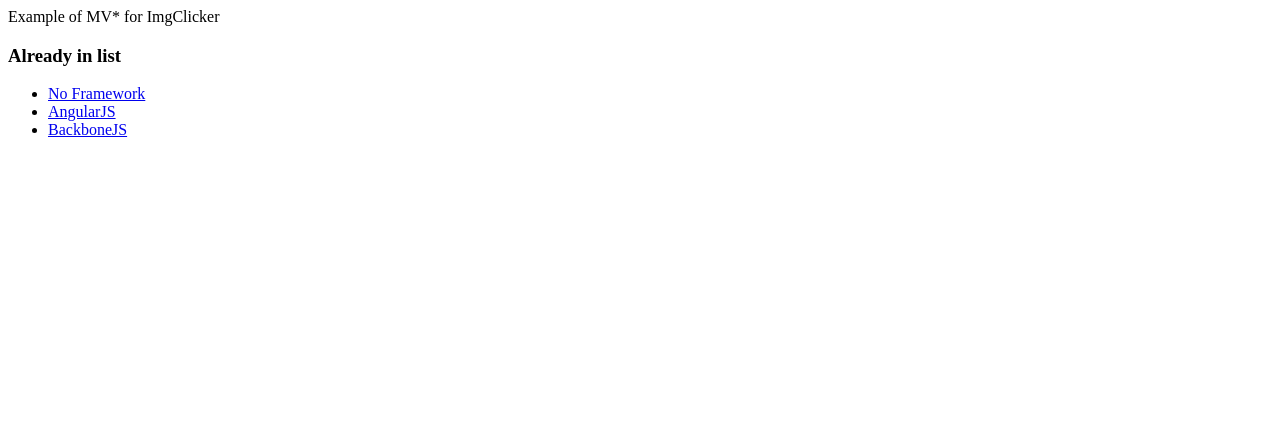
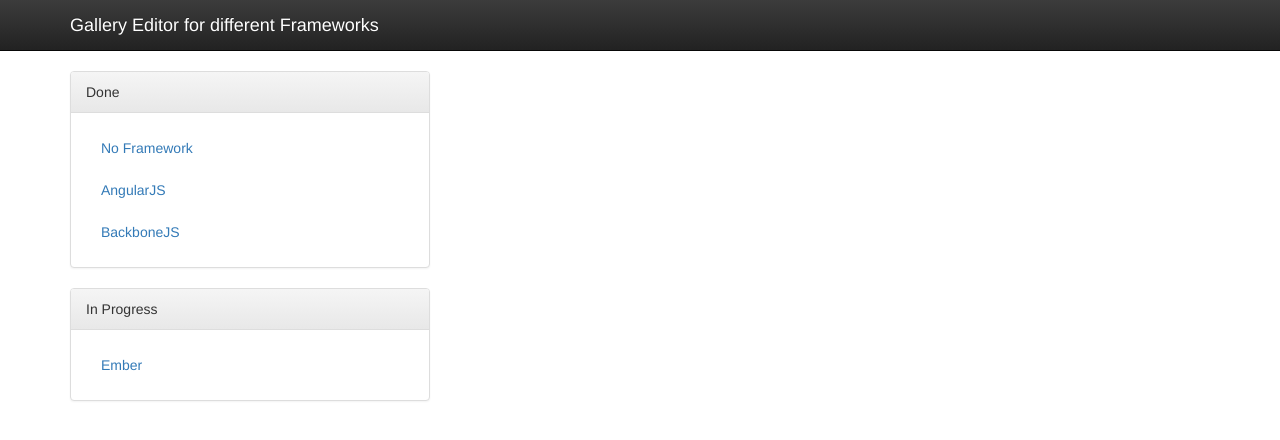
Before and after one commit to mariiapaniutina/GalleryEditorMV, a website: page index.html in a window 1280 px wide. Drawn offline with nearby package versions, Linux system fonts and the light colour scheme.

Commit message:
updated index page

```diff
--- a/index.html
+++ b/index.html
@@ -4,14 +4,54 @@
         <title>Example of MV* for ImgClicker </title>
         <meta charset="UTF-8">
         <meta name="viewport" content="width=device-width, initial-scale=1.0">
+        <link rel="stylesheet" href="https://maxcdn.bootstrapcdn.com/bootstrap/3.3.5/css/bootstrap.min.css">
+        <link rel="stylesheet" href="https://maxcdn.bootstrapcdn.com/bootstrap/3.3.5/css/bootstrap-theme.min.css">
+
+        <script src="https://code.jquery.com/jquery-2.1.4.min.js"></script>
+        <script src="https://maxcdn.bootstrapcdn.com/bootstrap/3.3.5/js/bootstrap.min.js"></script>
     </head>
     <body>
-        <div>Example of MV* for ImgClicker </div>
-        <h3>Already in list</h3>
-        <ul>
-            <li><a href="NoFramework/index.html">No Framework</a></li>
-            <li><a href="AngularJS/index.html">AngularJS</a></li>
-            <li><a href="BackboneJS/index.html">BackboneJS</a></li>
-        </ul>
+
+        <!-- Navigation -->
+        <nav class="navbar navbar-inverse navbar-fixed-top" style="position: inherit;" role="navigation">
+            <div class="container">
+                <div class="navbar-header">
+                    <span class="navbar-brand" style="color: #fff;">Gallery Editor for different Frameworks</span>
+                </div>
+            </div>
+        </nav>
+
+        <!-- Page Content -->
+        <div class="container" style="margin-top: 20px;">
+
+            <div class="row">
+
+                <div class="col-md-4" id="list_template">
+
+                    <div class="panel panel-default">
+                        <div class="panel-heading ">Done</div>
+                        <div class="panel-body">
+                            <ul class="nav nav-pills nav-stacked">
+                                <li><a href="NoFramework/index.html">No Framework</a></li>
+                                <li><a href="AngularJS/index.html">AngularJS</a></li>
+                                <li><a href="BackboneJS/index.html">BackboneJS</a></li>
+                            </ul>
+                        </div>
+                    </div>
+
+                    <div class="panel panel-default">
+                        <div class="panel-heading ">In Progress</div>
+                        <div class="panel-body">
+                            <ul class="nav nav-pills nav-stacked">
+                                <li><a href="EmberJS/index.html">Ember</a></li>
+                            </ul>
+                        </div>
+                    </div>
+
+                </div>
+
+            </div>
+        </div>
+
     </body>
 </html>
```
Also changed, not shown: EmberJS/index.html (added, +13 -0 lines).
